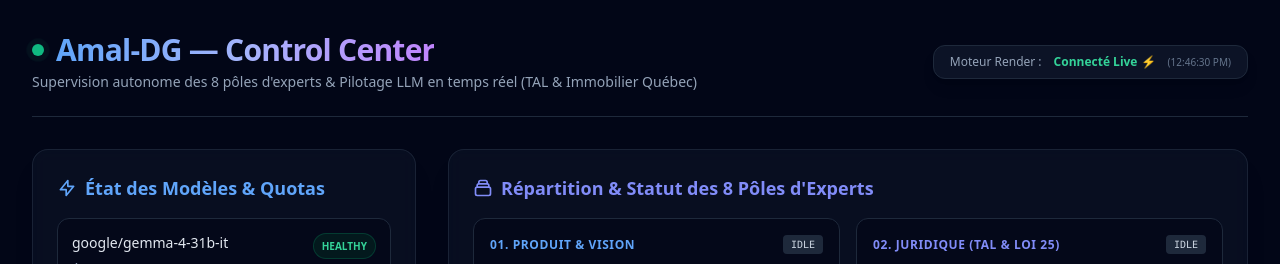
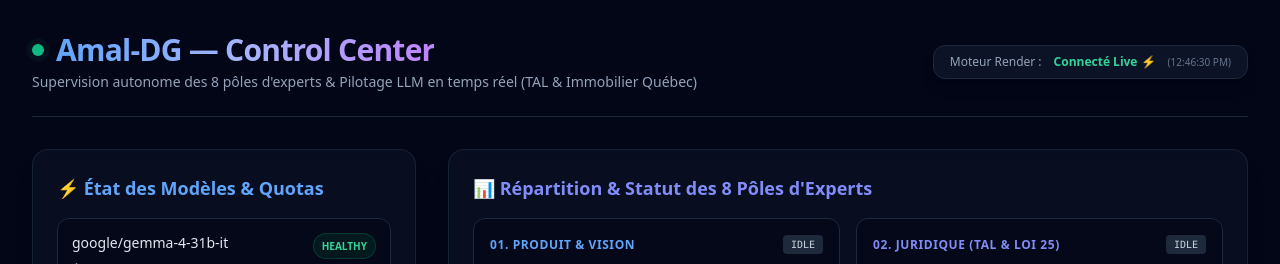
Before and after one commit to UsineAgentique/dg-agent-engine, a Next.js app in the folder dashboard/: page / in a window 1280 px wide. Shown: the top 264 px of the page. Built offline with nearby package versions, Linux system fonts and the light colour scheme.

Commit message:
Update page.tsx

```diff
--- a/dashboard/app/page.tsx
+++ b/dashboard/app/page.tsx
@@ -41,26 +41,25 @@ export default function Dashboard() {
         {/* Left Column: Circuit Breaker / Models */}
         <div className="lg:col-span-1 space-y-6">
           <div className="bg-slate-900/50 backdrop-blur border border-slate-800/80 rounded-2xl p-6 shadow-xl">
-            <h2 className="text-lg font-semibold mb-4 flex items-center gap-2 text-blue-400">
-              <svg className="w-5 h-5" fill="none" stroke="currentColor" viewBox="0 0 24 24"><path strokeLinecap="round" strokeLinejoin="round" strokeWidth="2" d="M13 10V3L4 14h7v7l9-11h-7z"/></svg>
-              État des Modèles & Quotas
+            <h2 className="text-lg font-semibold mb-4 text-blue-400">
+              ⚡ État des Modèles & Quotas
             </h2>
             <div className="space-y-3">
-              <div className="bg-slate-950/60 border border-slate-800 p-3.5 rounded-xl hover:border-slate-700 transition">
+              <div className="bg-slate-950/60 border border-slate-800 p-3.5 rounded-xl">
                 <div className="flex justify-between text-sm mb-1">
                   <span className="font-medium text-slate-200">google/gemma-4-31b-it</span>
                   <span className="text-emerald-400 text-[10px] px-2 py-0.5 bg-emerald-950/50 border border-emerald-800/50 rounded-full font-semibold">HEALTHY</span>
                 </div>
                 <div className="text-xs text-slate-400">Échecs : 0 | Quotas : OK (Free Tier)</div>
               </div>
-              <div className="bg-slate-950/60 border border-slate-800 p-3.5 rounded-xl hover:border-slate-700 transition">
+              <div className="bg-slate-950/60 border border-slate-800 p-3.5 rounded-xl">
                 <div className="flex justify-between text-sm mb-1">
                   <span className="font-medium text-slate-200">z-ai/glm-5.2</span>
                   <span className="text-emerald-400 text-[10px] px-2 py-0.5 bg-emerald-950/50 border border-emerald-800/50 rounded-full font-semibold">HEALTHY</span>
                 </div>
                 <div className="text-xs text-slate-400">Échecs : 0 | Quotas : OK (Free Tier)</div>
               </div>
-              <div className="bg-slate-950/60 border border-slate-800 p-3.5 rounded-xl hover:border-slate-700 transition">
+              <div className="bg-slate-950/60 border border-slate-800 p-3.5 rounded-xl">
                 <div className="flex justify-between text-sm mb-1">
                   <span className="font-medium text-slate-200">google/gemma-4-26b</span>
                   <span className="text-emerald-400 text-[10px] px-2 py-0.5 bg-emerald-950/50 border border-emerald-800/50 rounded-full font-semibold">HEALTHY</span>
@@ -74,14 +73,13 @@ export default function Dashboard() {
         {/* Right 2 Columns: 8 Poles Status */}
         <div className="lg:col-span-2 space-y-6">
           <div className="bg-slate-900/50 backdrop-blur border border-slate-800/80 rounded-2xl p-6 shadow-xl">
-            <h2 className="text-lg font-semibold mb-4 flex items-center gap-2 text-indigo-400">
-              <svg className="w-5 h-5" fill="none" stroke="currentColor" viewBox="0 0 24 24"><path strokeLinecap="round" strokeLinejoin="round" strokeWidth="2" d="M19 11H5m14 0a2 2 0 012 2v6a2 2 0 01-2 2H5a2 2 0 01-2-2v-6a2 2 0 012-2m14 0V9a2 2 0 00-2-2M5 11V9a2 2 0 012-2m0 0V5a2 2 0 012-2h6a2 2 0 012 2v2M7 7h10"/></svg>
-              Répartition & Statut des 8 Pôles d'Experts
+            <h2 className="text-lg font-semibold mb-4 text-indigo-400">
+              📊 Répartition & Statut des 8 Pôles d'Experts
             </h2>
 
             <div className="grid grid-cols-1 md:grid-cols-2 gap-4">
 
-              <div className="bg-slate-950/60 border border-slate-800 p-4 rounded-xl hover:border-blue-500/50 transition group">
+              <div className="bg-slate-950/60 border border-slate-800 p-4 rounded-xl">
                 <div className="flex justify-between items-center mb-2">
                   <span className="text-xs font-semibold text-blue-400 uppercase tracking-wider">01. Produit & Vision</span>
                   <span className="text-[10px] bg-slate-800 text-slate-300 px-2 py-0.5 rounded font-mono">IDLE</span>
@@ -90,7 +88,7 @@ export default function Dashboard() {
                 <div className="text-xs text-slate-400">En attente de mission tactique</div>
               </div>
 
-              <div className="bg-slate-950/60 border border-slate-800 p-4 rounded-xl hover:border-indigo-500/50 transition group">
+              <div className="bg-slate-950/60 border border-slate-800 p-4 rounded-xl">
                 <div className="flex justify-between items-center mb-2">
                   <span className="text-xs font-semibold text-indigo-400 uppercase tracking-wider">02. Juridique (TAL & Loi 25)</span>
                   <span className="text-[10px] bg-slate-800 text-slate-300 px-2 py-0.5 rounded font-mono">IDLE</span>
@@ -99,7 +97,7 @@ export default function Dashboard() {
                 <div className="text-xs text-slate-400">En attente de mission tactique</div>
               </div>
 
-              <div className="bg-slate-950/60 border border-slate-800 p-4 rounded-xl hover:border-purple-500/50 transition group">
+              <div className="bg-slate-950/60 border border-slate-800 p-4 rounded-xl">
                 <div className="flex justify-between items-center mb-2">
                   <span className="text-xs font-semibold text-purple-400 uppercase tracking-wider">03. Architecture SaaS</span>
                   <span className="text-[10px] bg-slate-800 text-slate-300 px-2 py-0.5 rounded font-mono">IDLE</span>
@@ -108,7 +106,7 @@ export default function Dashboard() {
                 <div className="text-xs text-slate-400">En attente de mission tactique</div>
               </div>
 
-              <div className="bg-slate-950/60 border border-slate-800 p-4 rounded-xl hover:border-pink-500/50 transition group">
+              <div className="bg-slate-950/60 border border-slate-800 p-4 rounded-xl">
                 <div className="flex justify-between items-center mb-2">
                   <span className="text-xs font-semibold text-pink-400 uppercase tracking-wider">04. UX/UI & Expérience</span>
                   <span className="text-[10px] bg-slate-800 text-slate-300 px-2 py-0.5 rounded font-mono">IDLE</span>
@@ -117,7 +115,7 @@ export default function Dashboard() {
                 <div className="text-xs text-slate-400">En attente de mission tactique</div>
               </div>
 
-              <div className="bg-slate-950/60 border border-slate-800 p-4 rounded-xl hover:border-emerald-500/50 transition group">
+              <div className="bg-slate-950/60 border border-slate-800 p-4 rounded-xl">
                 <div className="flex justify-between items-center mb-2">
                   <span className="text-xs font-semibold text-emerald-400 uppercase tracking-wider">05. Growth & Marché QC</span>
                   <span className="text-[10px] bg-slate-800 text-slate-300 px-2 py-0.5 rounded font-mono">IDLE</span>
@@ -126,7 +124,7 @@ export default function Dashboard() {
                 <div className="text-xs text-slate-400">En attente de mission tactique</div>
               </div>
 
-              <div className="bg-slate-950/60 border border-slate-800 p-4 rounded-xl hover:border-amber-500/50 transition group">
+              <div className="bg-slate-950/60 border border-slate-800 p-4 rounded-xl">
                 <div className="flex justify-between items-center mb-2">
                   <span className="text-xs font-semibold text-amber-400 uppercase tracking-wider">06. Finance & Modèle Éco</span>
                   <span className="text-[10px] bg-slate-800 text-slate-300 px-2 py-0.5 rounded font-mono">IDLE</span>
@@ -135,7 +133,7 @@ export default function Dashboard() {
                 <div className="text-xs text-slate-400">En attente de mission tactique</div>
               </div>
 
-              <div className="bg-slate-950/60 border border-slate-800 p-4 rounded-xl hover:border-cyan-500/50 transition group">
+              <div className="bg-slate-950/60 border border-slate-800 p-4 rounded-xl">
                 <div className="flex justify-between items-center mb-2">
                   <span className="text-xs font-semibold text-cyan-400 uppercase tracking-wider">07. Sécurité & Conformité</span>
                   <span className="text-[10px] bg-slate-800 text-slate-300 px-2 py-0.5 rounded font-mono">IDLE</span>
@@ -144,7 +142,7 @@ export default function Dashboard() {
                 <div className="text-xs text-slate-400">En attente de mission tactique</div>
               </div>
 
-              <div className="bg-slate-950/60 border border-slate-800 p-4 rounded-xl hover:border-rose-500/50 transition group">
+              <div className="bg-slate-950/60 border border-slate-800 p-4 rounded-xl">
                 <div className="flex justify-between items-center mb-2">
                   <span className="text-xs font-semibold text-rose-400 uppercase tracking-wider">08. Pilotage & Orchestration</span>
                   <span className="text-[10px] bg-slate-800 text-slate-300 px-2 py-0.5 rounded font-mono">IDLE</span>
```
